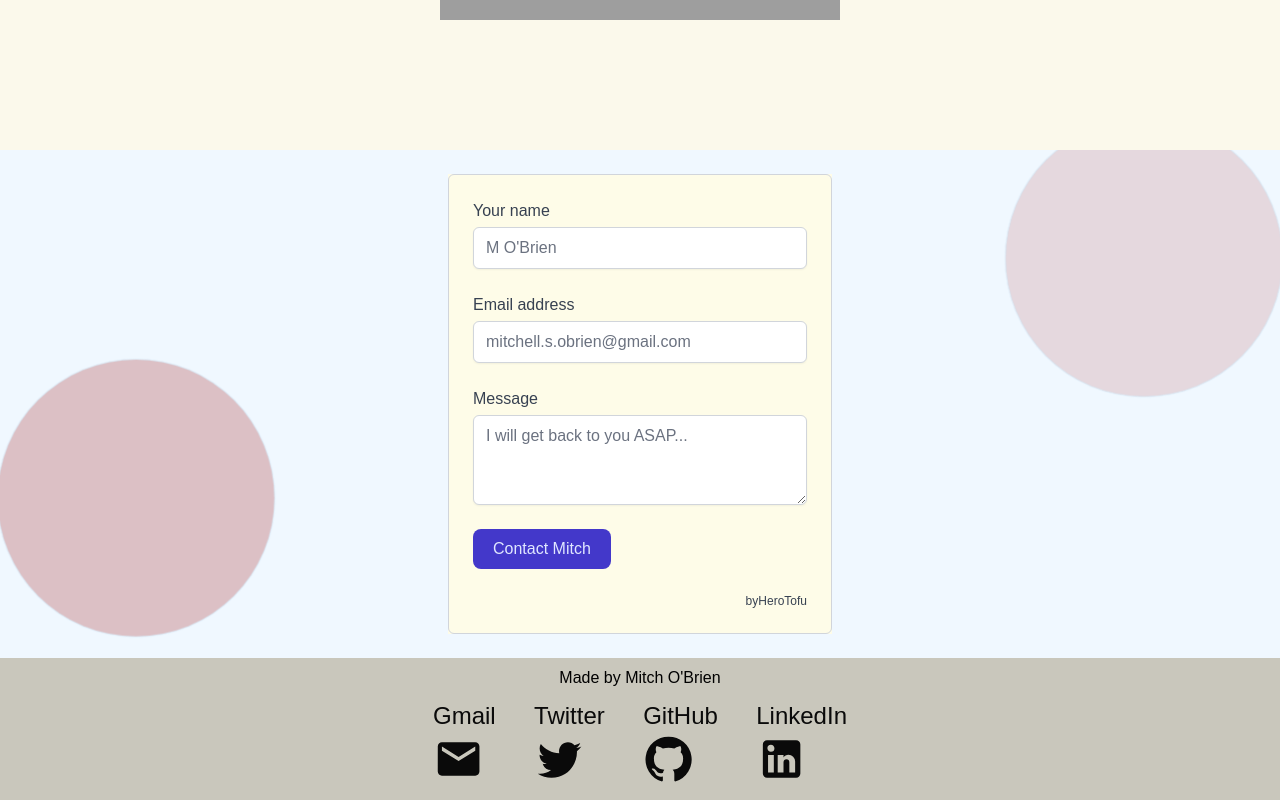
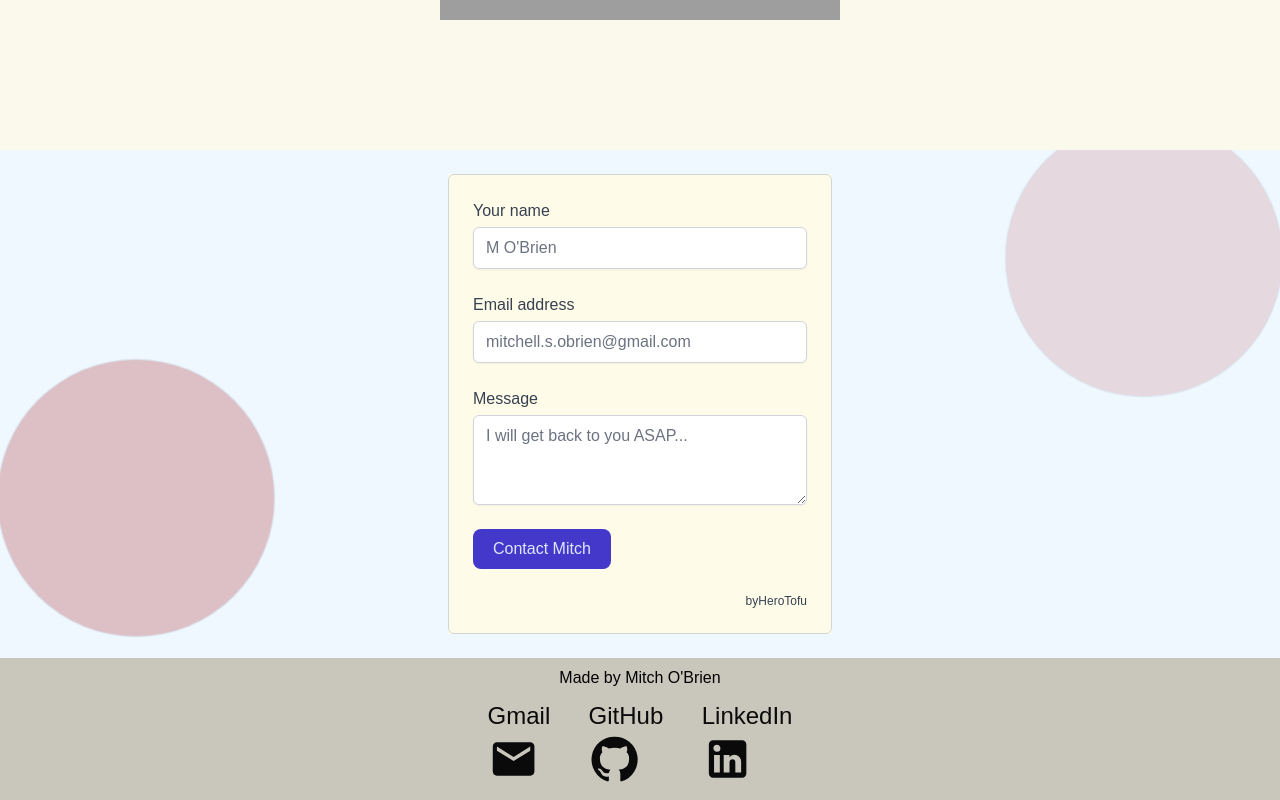
Before and after one commit to OB-CODE/Personal-Website, a React (Create React App) app: page / in a window 1280 px wide. Shown: the part 8633-9433 px from the top of the page. Built offline with nearby package versions, Linux system fonts and the light colour scheme; grey boxes are pictures that could not be loaded; a web font is replaced by a local one.

Commit message:
Update linkDetails.js
Removed unused link.

```diff
--- a/src/components/Nav/linkDetails.js
+++ b/src/components/Nav/linkDetails.js
@@ -5,7 +5,6 @@ import LinkedInIcon from '@mui/icons-material/LinkedIn';
 
 const actions = [
   { icon: <EmailIcon />, name: 'Gmail', url: 'https://mail.google.com/' },
-  { icon: <TwitterIcon />, name: 'Twitter', url: 'https://twitter.com/Mitch_OB_CODE' },
   { icon: <GitHubIcon />, name: 'GitHub', url: 'https://github.com/OB-CODE' },
   { icon: <LinkedInIcon />, name: 'LinkedIn', url: 'https://linkedin.com/in/mitchellobriense01' },
 ]
```
